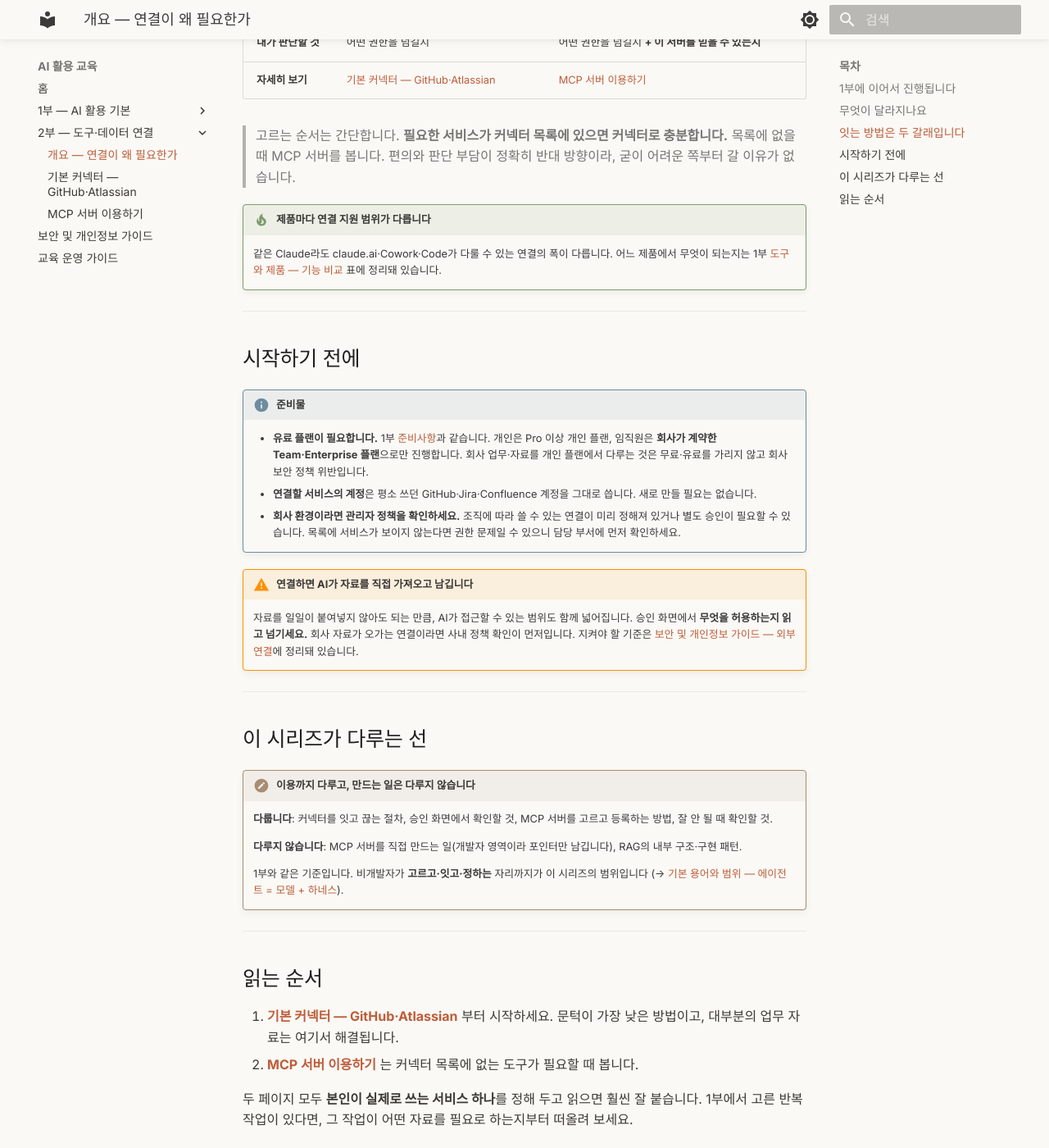
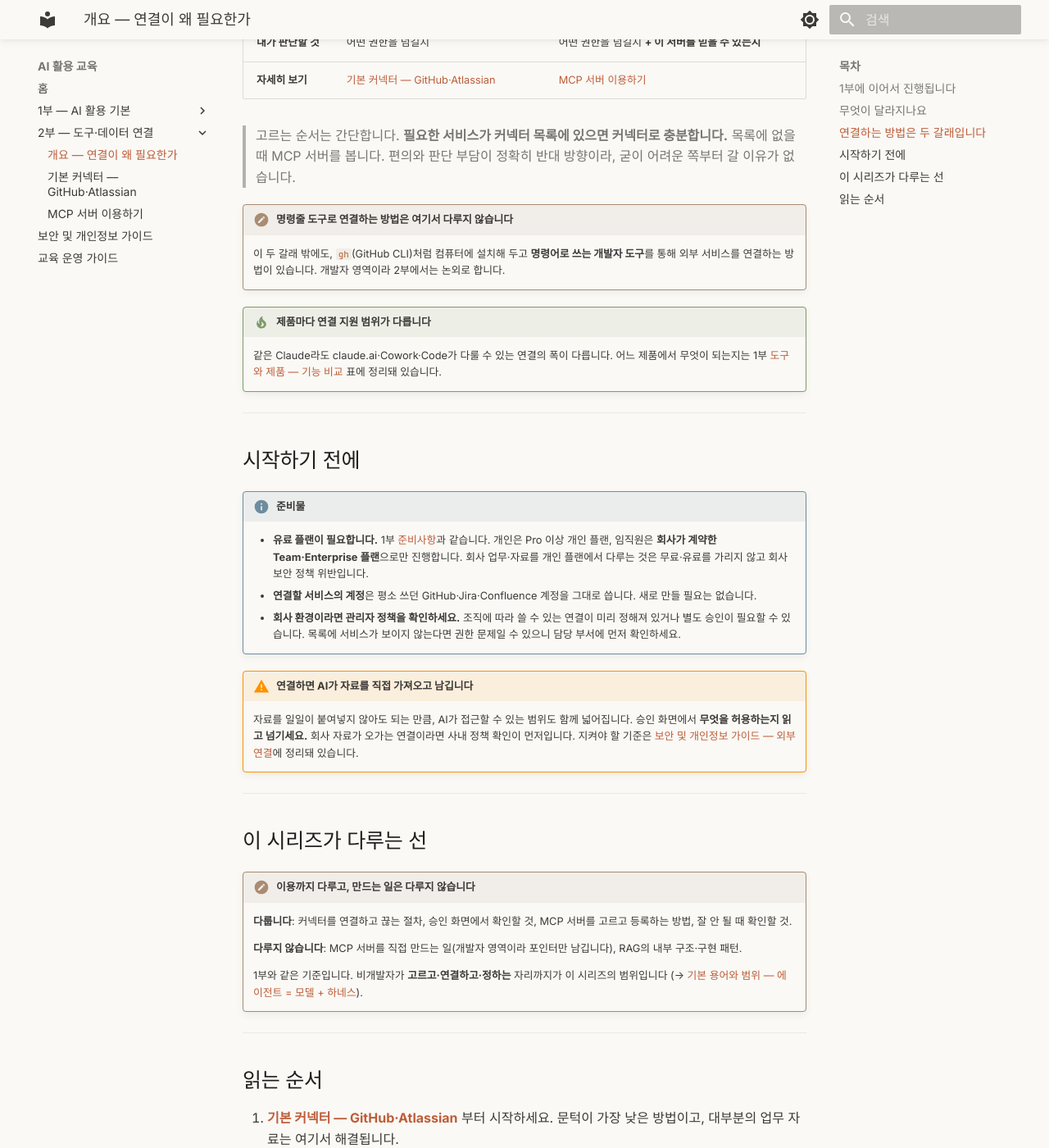
Before and after one commit to scroogy-dev/ai-onboarding, an MkDocs documentation site: the page built from docs/connect/index.md, in a window 1280 px wide and 1400 px high, scrolled down 1652 px. Shown: the whole window at 82% size. Built offline with MkDocs 1.6.1 and Material for MkDocs 9.7.7, drawn with Linux system fonts in a browser that asks for light colours; some of the changed text lies outside the part shown.

Commit message:
docs: 2부 개요 연결 용어 통일과 CLI 논외 코멘트 추가 (#49)
- 절 제목 "잇는 방법은 두 갈래입니다"를 "연결하는 방법은 두 갈래입니다"로, 페이지 내 "잇다" 계열을 전부 "연결"로 통일
- 두 갈래 절에 gh 같은 명령줄 도구 연결은 개발자 영역이라 논외라는 note 추가

```diff
--- a/docs/connect/index.md
+++ b/docs/connect/index.md
@@ -39,7 +39,7 @@
 
 ---
 
-## 잇는 방법은 두 갈래입니다 { #two-paths }
+## 연결하는 방법은 두 갈래입니다 { #two-paths }
 
 !!! info "용어는 1부에서 이미 정의했습니다"
     **외부 컨텍스트**와 **MCP**가 무엇인지는 1부 [기본 용어와 범위 — 외부 컨텍스트](../basics.md#external-context)에 정리돼 있습니다. 2부는 그 정의를 그대로 가져다 쓰고 다시 정의하지 않습니다. 단어가 낯설다면 그 절을 먼저 한 번 읽고 오세요.
@@ -47,12 +47,15 @@
 | 구분 | 기본 커넥터 | MCP 서버 |
 |---|---|---|
 | **무엇인가** | Claude가 미리 준비해 둔 목록에서 고르는 방식 | 목록에 없는 도구·자료를, 공개된 연결 통로를 등록해 쓰는 방식 |
-| **잇는 절차** | 서비스 선택 → 로그인 → 권한 확인 → 승인 | 서버 선택 → 등록 → 권한 확인 → 승인 |
+| **연결 절차** | 서비스 선택 → 로그인 → 권한 확인 → 승인 | 서버 선택 → 등록 → 권한 확인 → 승인 |
 | **고를 수 있는 폭** | 준비된 서비스 (GitHub·Atlassian 등) | 훨씬 넓음 (준비되지 않은 도구까지) |
 | **내가 판단할 것** | 어떤 권한을 넘길지 | 어떤 권한을 넘길지 **+ 이 서버를 믿을 수 있는지** |
 | **자세히 보기** | [기본 커넥터 — GitHub·Atlassian](connectors.md) | [MCP 서버 이용하기](mcp-servers.md) |
 
 > 고르는 순서는 간단합니다. **필요한 서비스가 커넥터 목록에 있으면 커넥터로 충분합니다.** 목록에 없을 때 MCP 서버를 봅니다. 편의와 판단 부담이 정확히 반대 방향이라, 굳이 어려운 쪽부터 갈 이유가 없습니다.
+
+!!! note "명령줄 도구로 연결하는 방법은 여기서 다루지 않습니다"
+    이 두 갈래 밖에도, `gh`(GitHub CLI)처럼 컴퓨터에 설치해 두고 **명령어로 쓰는 개발자 도구**를 통해 외부 서비스를 연결하는 방법이 있습니다. 개발자 영역이라 2부에서는 논외로 합니다.
 
 !!! tip "제품마다 연결 지원 범위가 다릅니다"
     같은 Claude라도 claude.ai·Cowork·Code가 다룰 수 있는 연결의 폭이 다릅니다. 어느 제품에서 무엇이 되는지는 1부 [도구와 제품 — 기능 비교](../intro.md#claude-comparison) 표에 정리돼 있습니다.
@@ -74,11 +77,11 @@
 ## 이 시리즈가 다루는 선 { #scope }
 
 !!! note "이용까지 다루고, 만드는 일은 다루지 않습니다"
-    **다룹니다**: 커넥터를 잇고 끊는 절차, 승인 화면에서 확인할 것, MCP 서버를 고르고 등록하는 방법, 잘 안 될 때 확인할 것.
+    **다룹니다**: 커넥터를 연결하고 끊는 절차, 승인 화면에서 확인할 것, MCP 서버를 고르고 등록하는 방법, 잘 안 될 때 확인할 것.
 
     **다루지 않습니다**: MCP 서버를 직접 만드는 일(개발자 영역이라 포인터만 남깁니다), RAG의 내부 구조·구현 패턴.
 
-    1부와 같은 기준입니다. 비개발자가 **고르고·잇고·정하는** 자리까지가 이 시리즈의 범위입니다 (→ [기본 용어와 범위 — 에이전트 = 모델 + 하네스](../basics.md#model-harness)).
+    1부와 같은 기준입니다. 비개발자가 **고르고·연결하고·정하는** 자리까지가 이 시리즈의 범위입니다 (→ [기본 용어와 범위 — 에이전트 = 모델 + 하네스](../basics.md#model-harness)).
 
 ---
 
```
